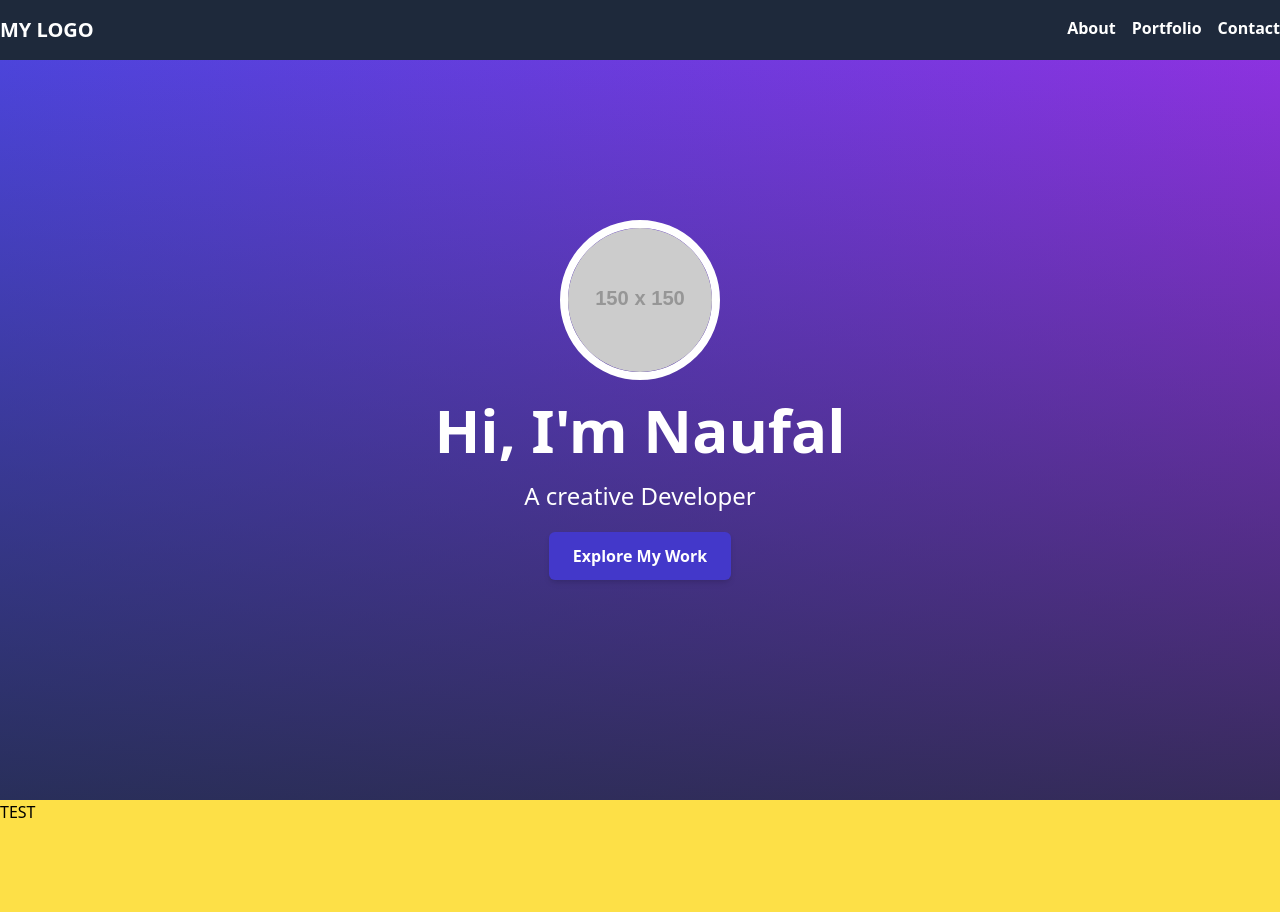
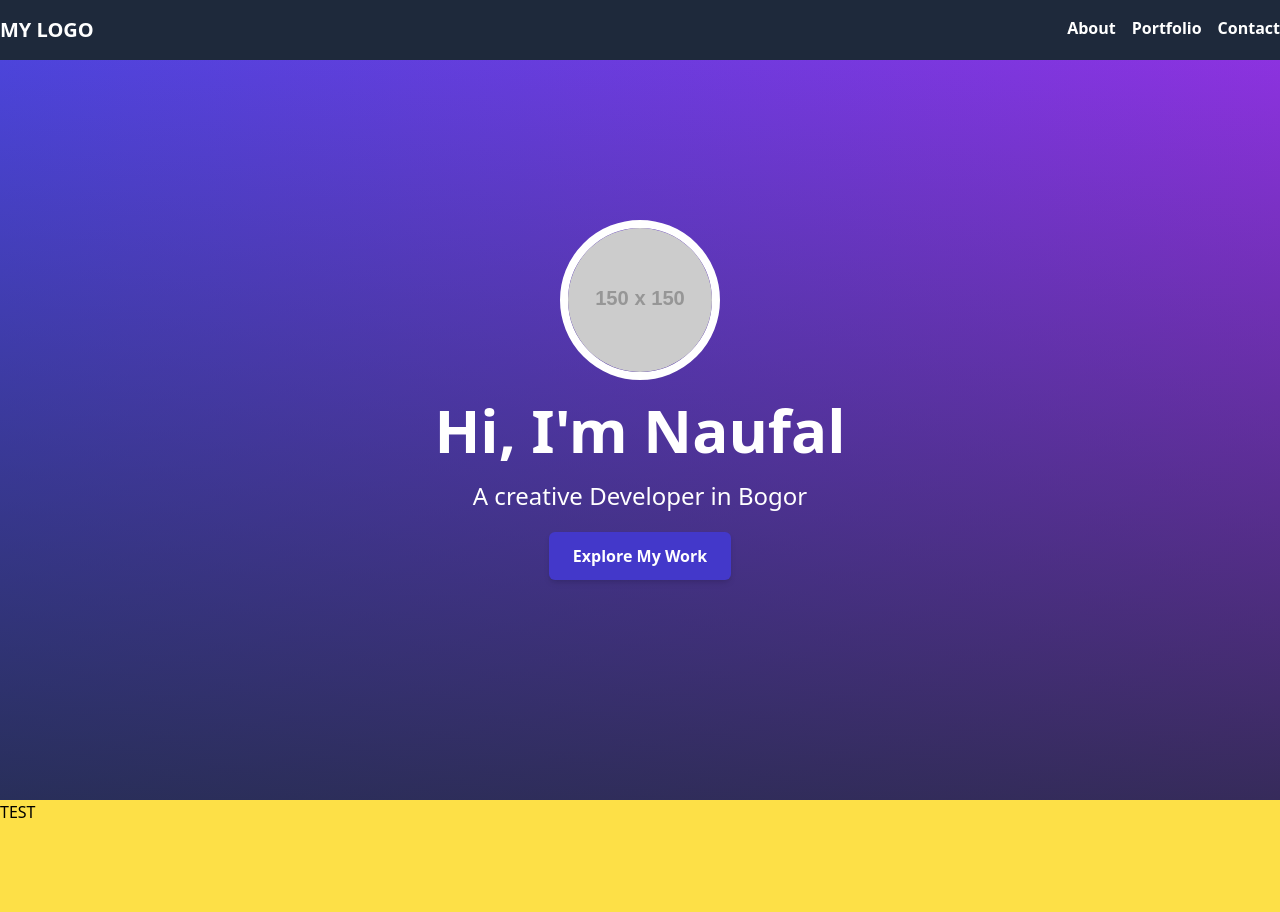
Before and after one commit to nfal001/portofolio-sample, a plain HTML site: page index.html in a window 1280 px wide. Drawn offline with nearby package versions, Linux system fonts and the light colour scheme; placeholder pictures from the web are drawn by us.

Commit message:
update text menjadi sesuatu

```diff
--- a/index.html
+++ b/index.html
@@ -20,7 +20,7 @@
     <header class="bg-gradient-to-r from-indigo-600 to-purple-600 h-screen flex flex-col justify-center items-center gap-5">
         <img src="https://via.placeholder.com/150" alt="sebuah gambar" class="z-10 h-32 w-3h-32 md:h-40 md:w-40 rounded-full mx-auto border-8 border-white">
         <h1 class="z-10 text-white text-center text-4xl md:text-6xl font-extrabold">Hi, I'm Naufal</h1>
-        <h3 class="z-10 text-white text-center text-2xl">A creative Developer</h3>
+        <h3 class="z-10 text-white text-center text-2xl">A creative Developer in Bogor</h3>
         <button class="z-10 text-white font-semibold px-6 py-3 bg-indigo-700 hover:bg-indigo-900 shadow-md rounded-md">Explore My Work</button>
         <div class=" h-screen w-screen absolute bg-gradient-to-b from-transparent to-gray-800 opacity-80"></div>
     </header>
```
